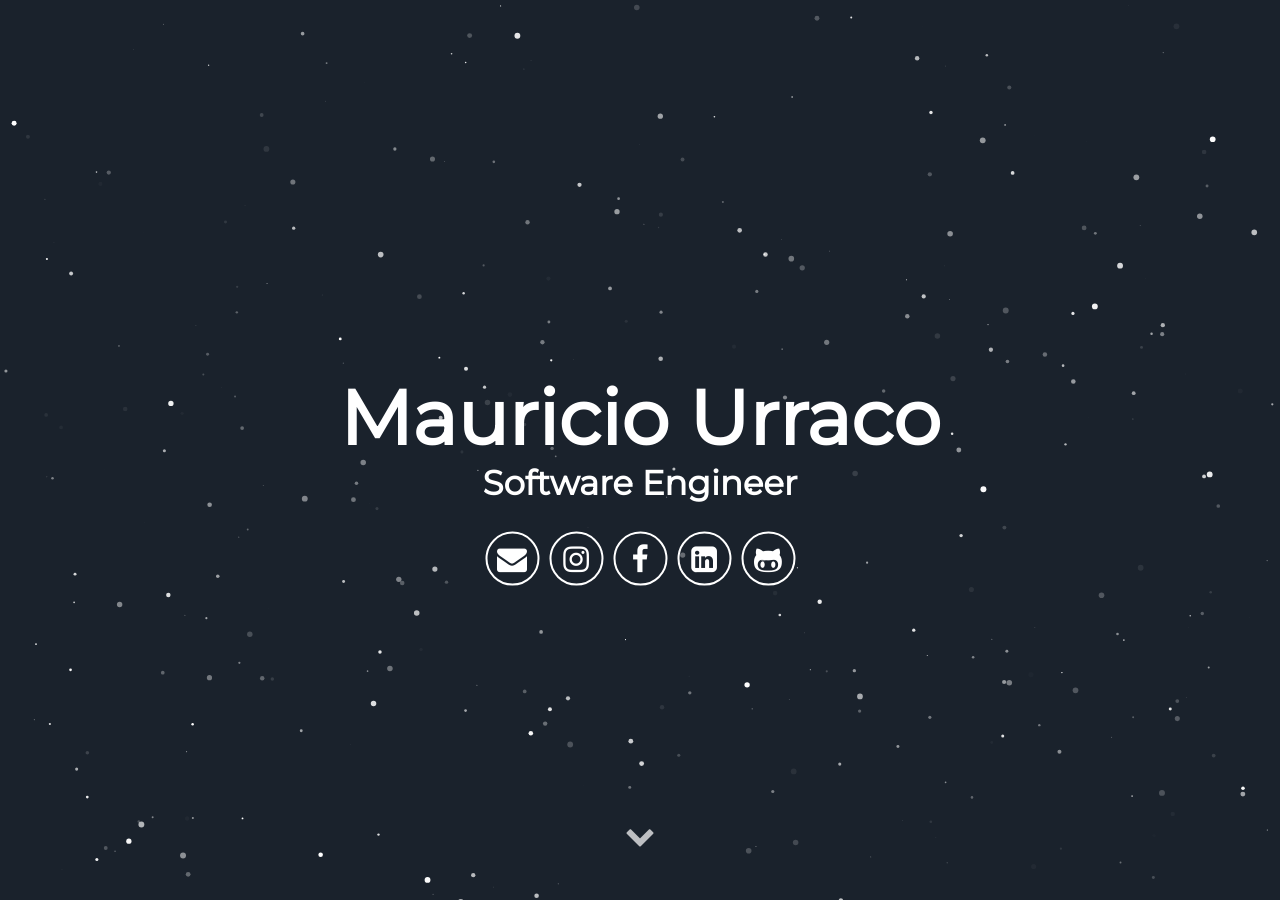
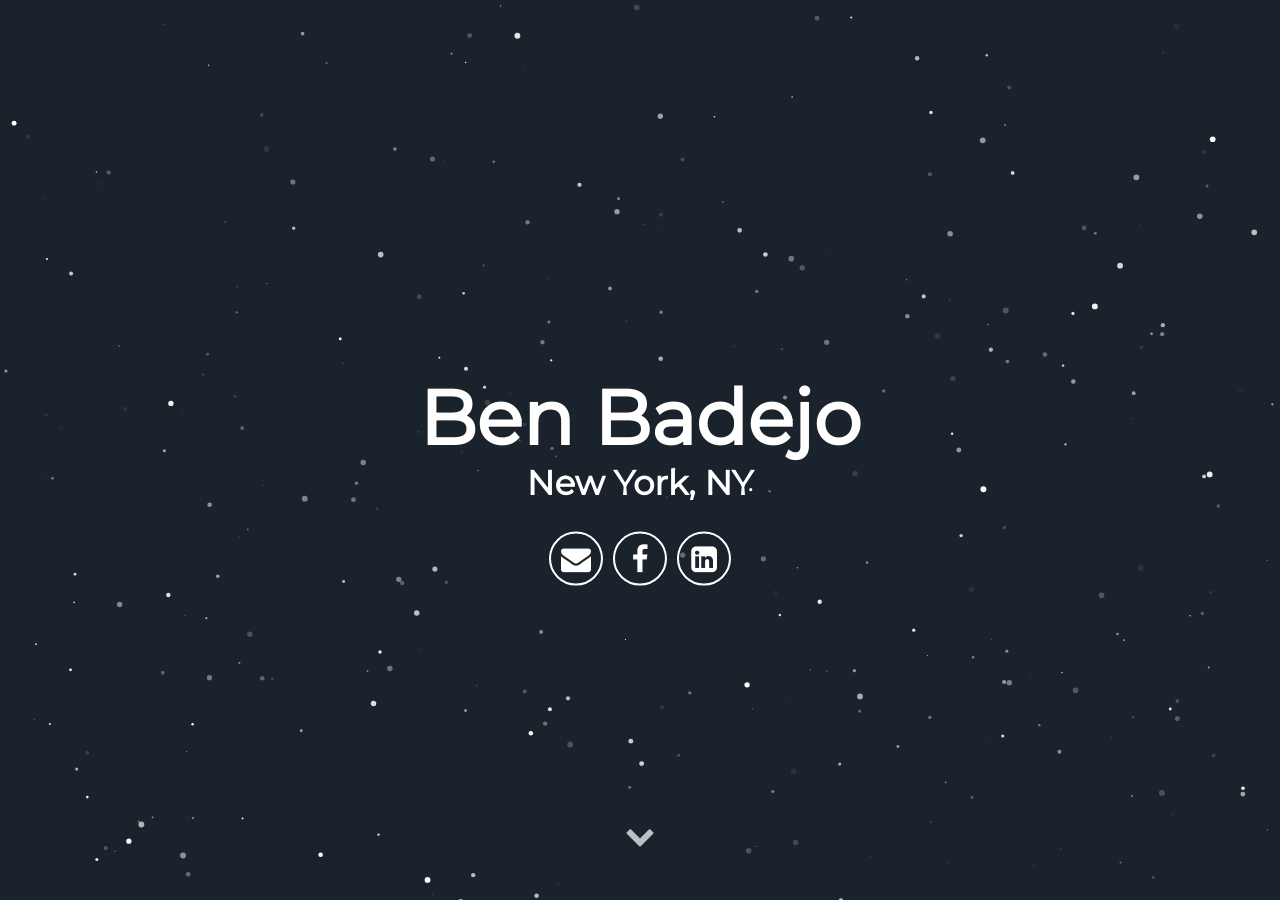
Before and after one commit to bdjben/tags-bdjben.github.io, a Jekyll site: the page built from index.html, in a window 1280 px wide and 900 px high. Built offline with Jekyll 4.4.1, drawn with Linux system fonts in a browser that asks for light colours; some web fonts are replaced; some of the changed text lies outside the part shown.

Commit message:
Update _config.yml

```diff
--- a/_config.yml
+++ b/_config.yml
@@ -1,19 +1,20 @@
 # Site settings
-title: Mauricio Urraco
+title: Benjamin Badejo
 description: Jekyll Theme Minimal Resume
 # baseurl: "" # the subpath of your site, e.g. /blog
 # url: "localhost:3000" # the base hostname & protocol for your site e.g. http://willianjusten.com.br
 
 # User settings
-username: Mauricio Urraco
-user_description: I'm a Software Engineer from Argentina, always searching for the next challenge; no task is too scary nor too difficult. Lately I have been immersed in world of Giving Circles working with Grapevine, a California based startup trying to improve the world through collaborative giving. I'm the first engineer they hired to work on the platform.
-user_title: Software Engineer
-email: mauriurraco@gmail.com
+username: Ben Badejo
+# user_description: I'm a Software Engineer from Argentina, always searching for the next challenge; no task is too scary nor too difficult. Lately I have been immersed in world of Giving Circles working with Grapevine, a California based startup trying to improve the world through collaborative giving. I'm the first engineer they hired to work on the platform.
+user_title: New York, NY
+email: ben@benbadejo.com
 # twitter_username: lorem_ipsum
-instagram_username: mauriciourraco7
-facebook_username: mauricio.urraco
-linkedin_username: murraco
-github_username:  murraco
+# instagram_username: mauricio.urraco
+# linkedin_username: murraco
+# github_username:  murraco
+facebook_username: tel:+1-212-203-7591
+linkedin_username: benjaminbadejo
 # medium_username: lorem_ipsum
 # medium_url: lorem_ipsum.medium.com
 # gplus_username:  lorem_ipsum
```
